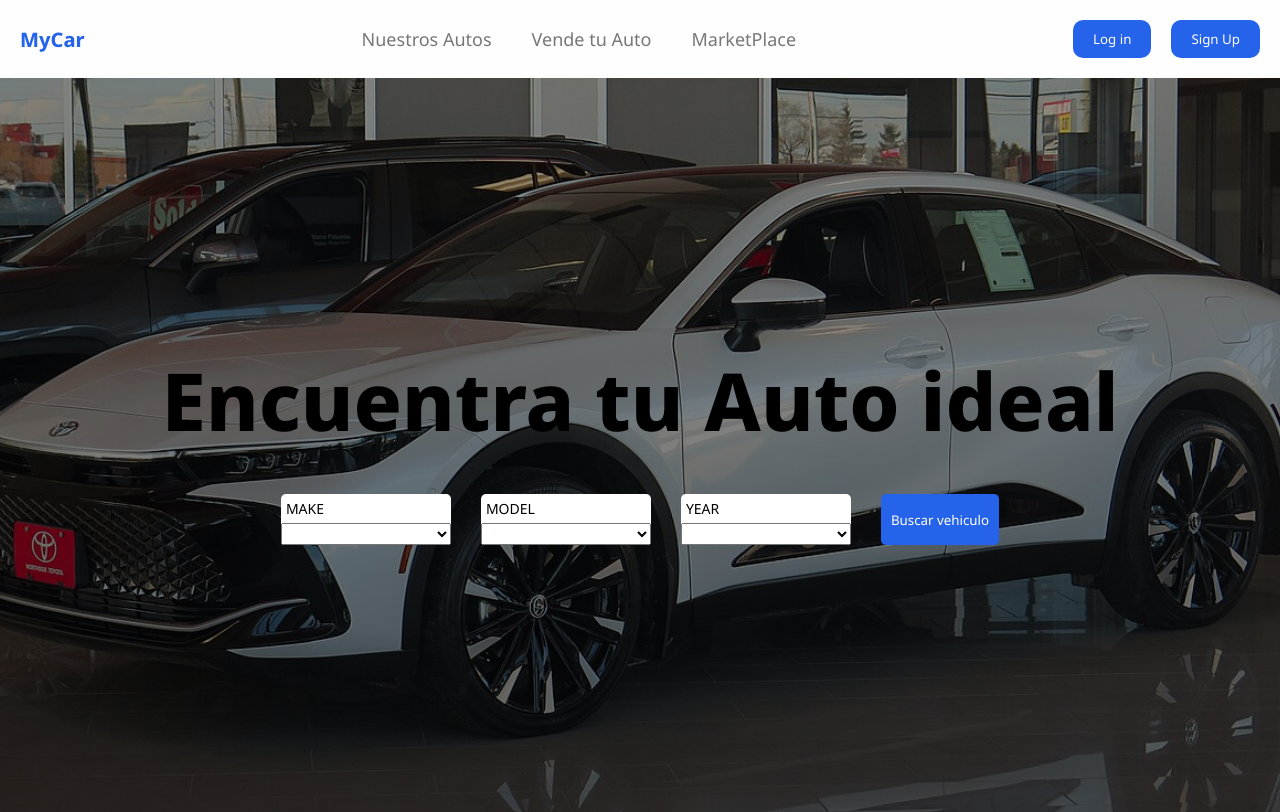
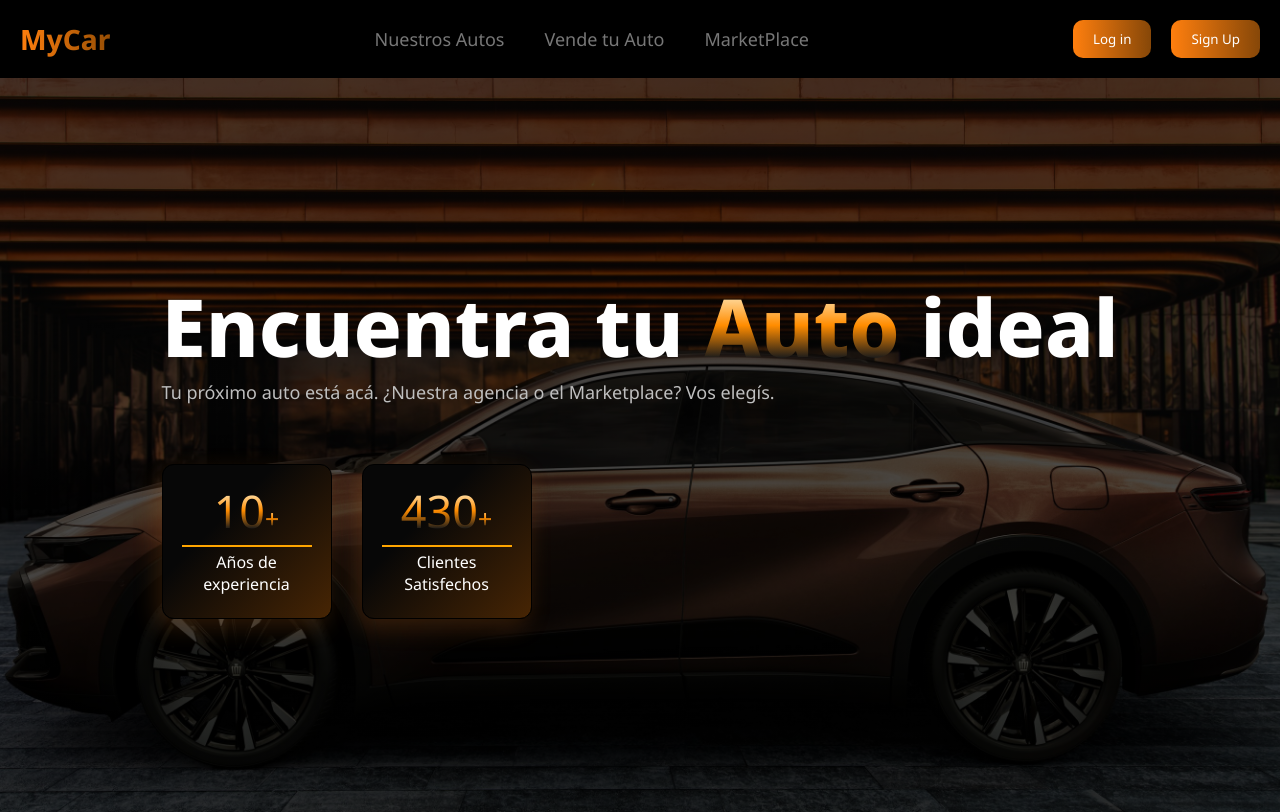
Before and after one commit to NahueAcuna/MyCar-Tesis-Front, an Angular app: page / in a window 1280 px wide. Built offline with nearby package versions, Linux system fonts and the light colour scheme; a web font is replaced by a local one.

Commit message:
Cambie la paleta de colores y mejore el inicio

```diff
--- a/src/app/Components/user-layout/browser/browser.css
+++ b/src/app/Components/user-layout/browser/browser.css
@@ -1,5 +1,5 @@
 #total_container{
-    background-image:linear-gradient(rgba(0, 0, 0, 0.4), rgba(0, 0, 0, 0.6)), url(/2023_Toyota_Crown_Platinum_in_Oxygen_White,_Front_Left,_03-05-2023.jpg);
+    background-image:linear-gradient(rgba(0, 0, 0, 0.7), rgba(0, 0, 0, 0.7)), url(/a255ab72-8ae9-4188-b667-b9e45705137e.jpeg);
     height: 91.8vh; /*Lo puse asi por lo que ocupa el header*/
     width: 100%;
     background-repeat: no-repeat;
@@ -11,31 +11,63 @@
     flex-direction: column;
     gap: 40px;
 }
-p{
+#content{
+    display: flex;
+    flex-direction: column;
+    gap: 60px;
+}
+#title{
+    color: #fff;
     font-size: 80px;
     font-weight: 800;
 }
-form{
+#hero{
+    font-size: 18px;
+    color: #bfbfbf;
+}
+span {
+    background: linear-gradient(to bottom, #ffb347 0%, #ffe5b4 20%, #ff8c00 50%, #1a1a1a 80%, #000000 100%);
+    -webkit-background-clip: text;
+    background-clip: text;
+    color: transparent;
+}
+
+/*-- Las Cajas --*/
+
+#boxes{
     display: flex;
     gap: 30px;
 }
-.box{
+#boxes div{
     display: flex;
     flex-direction: column;
-    background: #fff;
+    align-items: center;
     width: 170px;
-    border-radius: 5px;
+    height: 155px;
+    border: 1px solid black;
+    background: linear-gradient(135deg, #070707 35%, #472504);
+    border-radius: 12px;
+    box-shadow: -5px 8px 25px rgba(230, 126, 34, 0.2);
+    color: #fff;
+    text-align: center;
+    padding: 15px 15px 0 15px;
 }
-label{
-    margin-bottom: 5px;
-    font-size: 14px;
-    padding-left: 5px;
-    padding-top: 5px;
+#boxes div span{
+    font-size: 45px;
+    margin-bottom: 10px;
 }
-button{
-    background: #2563eb;
-    border: none;
-    padding: 10px;
-    border-radius: 5px;
-    color: #fff;
+#boxes div p{
+    position: relative;
 }
+#boxes div p::before{
+position: absolute;
+content: '';
+width: 130px;
+border-top: 2px solid orange;
+left: 50%;
+transform: translateX(-50%);
+top: -15%;
+}
+.plus{
+    font-size: 25px !important;
+}
--- a/src/app/Components/user-layout/browser/browser.html
+++ b/src/app/Components/user-layout/browser/browser.html
@@ -1,20 +1,18 @@
 <div id="total_container">
-    <p>Encuentra tu Auto ideal</p>
-    <div id="inputs">
-        <form>
-            <div class="box">
-                <label for="make">MAKE</label>
-                <select name="" id="make"></select>
+    <div id="content">
+        <div>
+            <p id="title">Encuentra tu <span>Auto</span> ideal</p>
+            <p id="hero">Tu próximo auto está acá. ¿Nuestra agencia o el Marketplace? Vos elegís.</p>
+        </div>
+        <div id="boxes">
+            <div>
+                <span>10<span class="plus">+</span></span>
+                <p>Años de experiencia</p>
             </div>
-            <div class="box">
-                <label for="model">MODEL</label>
-                <select name="" id="model"></select>
+            <div>
+                <span>430<span class="plus">+</span></span>
+                <p>Clientes Satisfechos</p>
             </div>
-            <div class="box">
-                <label for="year">YEAR</label>
-                <select name="" id="year"></select>
-            </div>
-            <button>Buscar vehiculo</button>
-        </form>
+        </div>
     </div>
 </div>
--- a/src/app/Components/user-layout/header/header.css
+++ b/src/app/Components/user-layout/header/header.css
@@ -2,7 +2,7 @@ header{
     display: flex;
     justify-content: space-between;
     align-items: center;
-    background: #fefefe;
+    background: #000;
     padding: 20px 20px 20px 20px;
 }
 
@@ -22,27 +22,30 @@ li{
 li::before{
     position: absolute;
     content: '';
-    border-bottom:2px solid #2563eb;
+    border-bottom:2px solid #D36D4C;
     width: 0%;
     transform: translateY(25px);
     transition: 0.4s ease-in-out;
 }
 li:hover{
-color: #2563eb;
+color: #D36D4C;
 }
 li:hover::before{
    width: 100%;
 }
 #logo{
-    font-size: 20px;
+    font-size: 28px;
     font-weight: 750;
-    color: #2563eb;
+    background: linear-gradient(to right, #FF7F0E, #974e04);
+    -webkit-background-clip: text;
+    background-clip: text;
+    color: transparent;
 }
 button{
     padding: 10px 20px 10px 20px;
     border-radius: 10px;
     border: none;
-    background: #2563eb;
+    background-image: linear-gradient(to right, #FF7F0E, #864708);
     color: #fff;
     cursor: pointer;
 }
```
Also changed, not shown: public/a255ab72-8ae9-4188-b667-b9e45705137e (1).jpeg (added).
